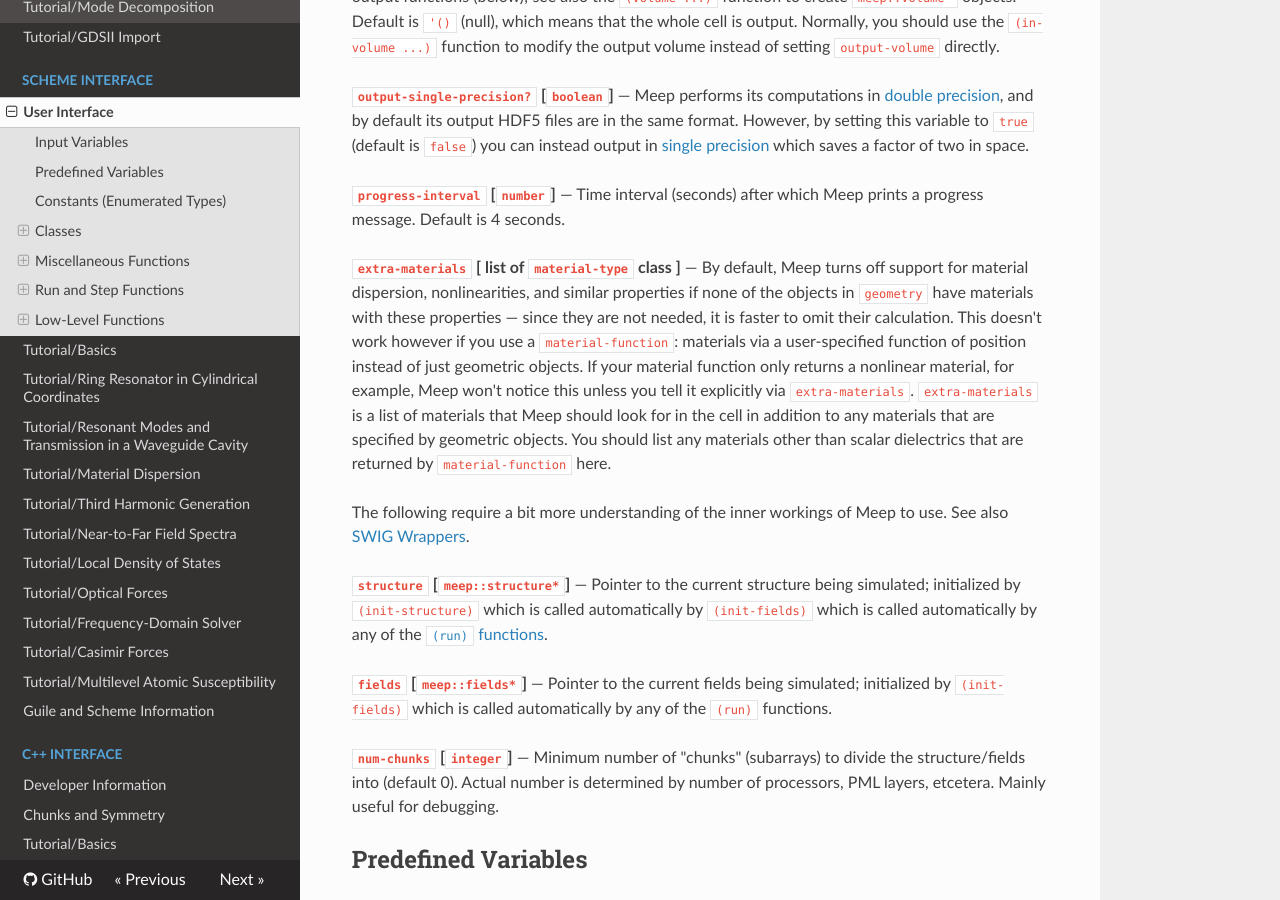
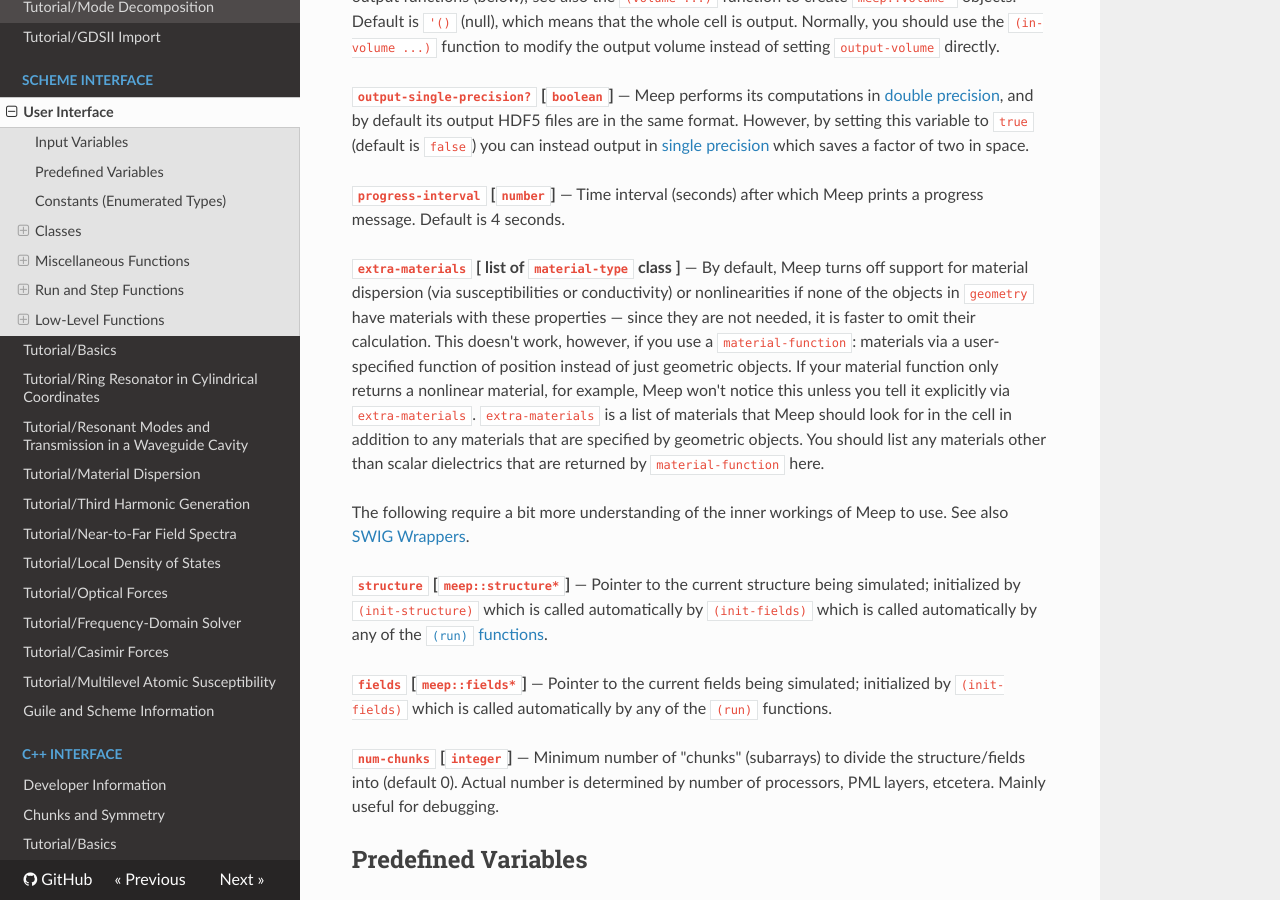
Before and after one commit to NanoComp/meep, an MkDocs documentation site: the page built from doc/docs/Scheme_User_Interface.md, in a window 1280 px wide and 900 px high, scrolled down 4400 px. Built offline with MkDocs 1.6.1, drawn with Linux system fonts in a browser that asks for light colours; nearby versions of some CDN libraries; formulas are drawn with MathJax 3; old or Windows-style settings are respelled for this version of MkDocs.

Commit message:
clarify extra_materials

```diff
--- a/doc/docs/Scheme_User_Interface.md
+++ b/doc/docs/Scheme_User_Interface.md
@@ -98,7 +98,7 @@ Time interval (seconds) after which Meep prints a progress message. Default is 4
 
 **`extra-materials` [ list of `material-type` class ]**
 —
-By default, Meep turns off support for material dispersion, nonlinearities, and similar properties if none of the objects in `geometry` have materials with these properties &mdash; since they are not needed, it is faster to omit their calculation. This doesn't work however if you use a `material-function`: materials via a user-specified function of position instead of just geometric objects. If your material function only returns a nonlinear material, for example, Meep won't notice this unless you tell it explicitly via `extra-materials`. `extra-materials` is a list of materials that Meep should look for in the cell in addition to any materials that are specified by geometric objects. You should list any materials other than scalar dielectrics that are returned by `material-function` here.
+By default, Meep turns off support for material dispersion (via susceptibilities or conductivity) or nonlinearities if none of the objects in `geometry` have materials with these properties &mdash; since they are not needed, it is faster to omit their calculation. This doesn't work, however, if you use a `material-function`: materials via a user-specified function of position instead of just geometric objects. If your material function only returns a nonlinear material, for example, Meep won't notice this unless you tell it explicitly via `extra-materials`. `extra-materials` is a list of materials that Meep should look for in the cell in addition to any materials that are specified by geometric objects. You should list any materials other than scalar dielectrics that are returned by `material-function` here.
 
 The following require a bit more understanding of the inner workings of Meep to use. See also [SWIG Wrappers](#swig-wrappers).
 
```
Also changed, not shown: doc/docs/Python_User_Interface.md (+1 -1 lines).
